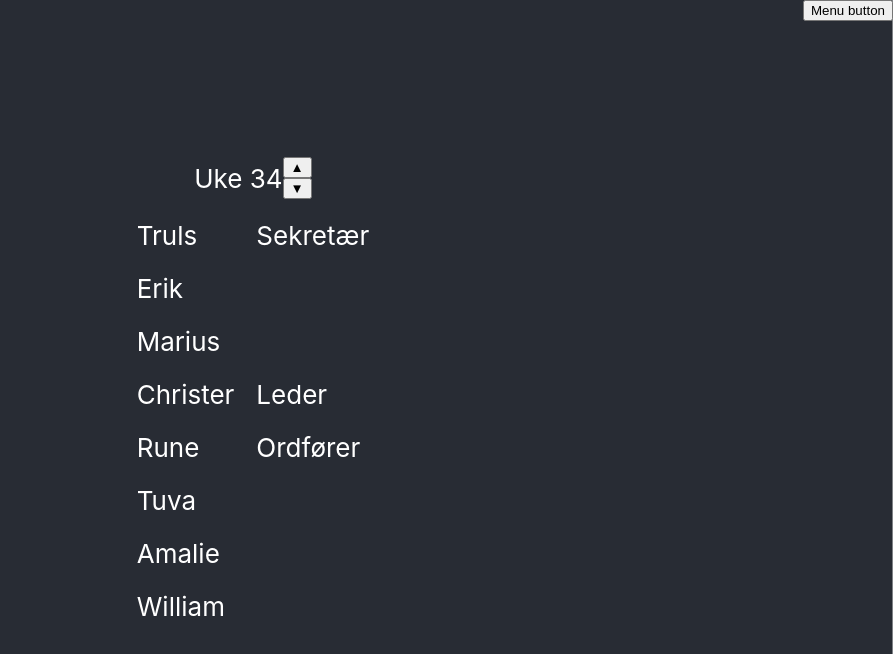
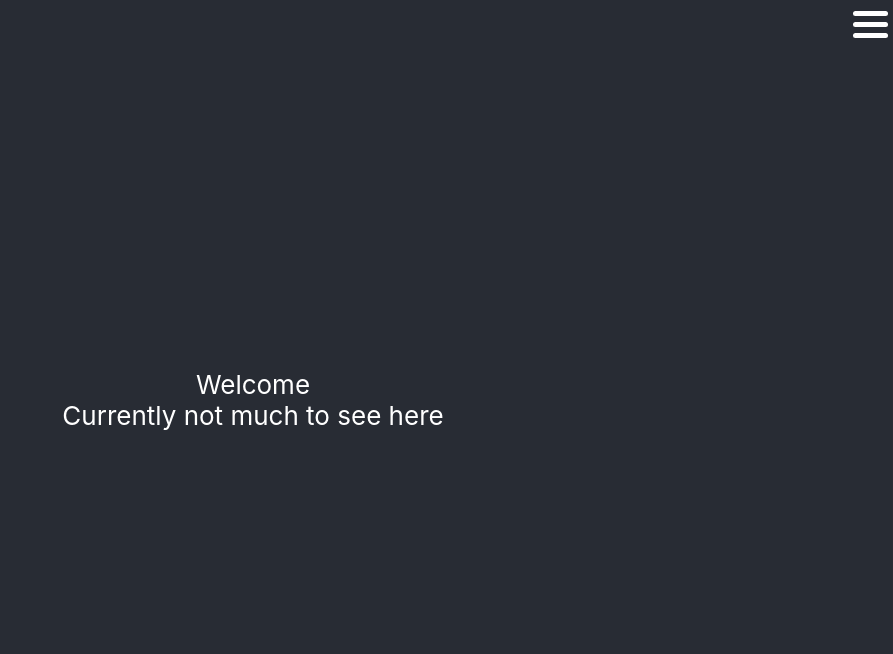
Before and after one commit to TrulsStenrud/React-app, a React (Create React App) app: page / in a window 1280 px wide. Shown: the top 654 px of the page, without its empty margins (387-1280 px from the left). Built offline with nearby package versions, Linux system fonts and the light colour scheme.

Commit message:
Navigation menu is live, and not styled

```diff
--- a/package.json
+++ b/package.json
@@ -13,6 +13,7 @@
     "date-fns": "^2.15.0",
     "react": "^16.13.1",
     "react-dom": "^16.13.1",
+    "react-router-dom": "^5.2.0",
     "react-scripts": "3.4.3",
     "seedrandom": "^3.0.5",
     "styled-components": "^5.1.1",
@@ -41,6 +42,7 @@
     ]
   },
   "devDependencies": {
+    "@types/react-router-dom": "^5.1.6",
     "@types/seedrandom": "^2.4.28",
     "@types/styled-components": "^5.1.2"
   }
--- a/src/ManuOverlay/MenuOverlay.css
+++ b/src/ManuOverlay/MenuOverlay.css
@@ -17,41 +17,3 @@
     position: fixed;
     right: 0;
 }
-
-#slidingMenu {
-    position: fixed;
-    right: 0;
-    min-height: 100vh;
-    background-color: white;
-    transition: transform .5s cubic-bezier(0, .52, 0, 1);
-
-    display: flex;
-    flex-direction: column;
-    text-align: center;
-    align-items: center;
-    justify-content: center;
-}
-
-#slidingMenu.hide {
-    transform: translate3d(100%, 0, 0);
-}
-
-#slidingMenu.show {
-    transform: translate3d(0, 0, 0);
-}
-
-.image {
-    display: block;
-    margin: 0 auto;
-  }
-  .image:focus, .image:hover {
-    animation: wobble 1s 1;
-  }
-
-@keyframes wobble{
-      70%{
-          transform: rotate(50deg);
-      }
-
-
-}
--- a/src/ManuOverlay/MenuOverlay.tsx
+++ b/src/ManuOverlay/MenuOverlay.tsx
@@ -1,27 +1,29 @@
-import { useState, useEffect } from "react"
+import { useState } from "react"
 import './MenuOverlay.css'
 import React from "react"
+import MenuButton from "../MenuButton/MenuButton"
+import SlidingMenu from "../SlidingMenu/SlidingMenu"
 
 const MenuOverlay = (props: { children: any }) => {
 
     var [isOpen, setOpen] = useState(false)
     const toggleOpen = () => setOpen(!isOpen)
 
-    const visibility = isOpen ? "show" : "hide"
+    function close() {
+        if (isOpen) {
+            setOpen(false)
+        }
+    }
 
-    return <>
-        <div id="slidingMenu" className={visibility}>
-            This is my sliding menu
-        </div>
-        <button id="menuBtn" onClick={toggleOpen}>
-            Menu button
-        </button>
+    return <div onClick={close}>
+        <SlidingMenu show={isOpen} />
+        <MenuButton id="menuBtn" onClick={toggleOpen} isClicked={isOpen} />
         <div className="Content">
             <header className="Content-header">
                 {props.children}
             </header>
         </div>
-    </>
+    </div>
 }
 
 export default MenuOverlay
--- /dev/null
+++ b/src/MenuButton/MenuButton.css
@@ -0,0 +1,34 @@
+
+
+.container {
+    display: inline-block;
+    cursor: pointer;
+    padding: 5px;
+}
+
+@media (hover: hover) and (pointer: fine){
+   .container:hover{
+        background-color: #55555555;
+    }
+}
+
+#bar1, #bar2, #bar3 {
+    min-width: 35px;
+    min-height: 5px;
+    background-color: white;
+    margin: 6px 0;
+    transition: 0.4s;
+    border-radius: 4px;
+}
+
+#bar1.change  {
+    -webkit-transform: rotate(45deg) scaleX(1.4142135624) translate(-4.5px, -8.5px);
+    transform: rotate(-45deg) scaleX(1.4142135624) translate(-4.5px, 8.5px);
+}
+
+#bar2.change {opacity: 0;}
+
+#bar3.change {
+    -webkit-transform: rotate(45deg) scaleX(1.4142135624) translate(-4.5px, -8.5px);
+    transform: rotate(45deg) scaleX(1.4142135624) translate(-4.5px, -8.5px);
+}
--- /dev/null
+++ b/src/MenuButton/MenuButton.tsx
@@ -0,0 +1,25 @@
+
+import React from "react"
+import "./MenuButton.css"
+
+
+
+type MenuButtonProps = {
+    onClick?: () => void,
+    id?: string | undefined,
+    isClicked: boolean,
+}
+
+const MenuButton = (props: MenuButtonProps) => {
+
+    const state = props.isClicked ? "change" : ""
+
+    const btn:any = <div id={props.id} className="container" onClick={props.onClick}>
+        <div id="bar1" className={state}></div>
+        <div id="bar2" className={state}></div>
+        <div id="bar3" className={state}></div>
+    </div>
+    return btn
+}
+
+export default MenuButton
--- /dev/null
+++ b/src/SlidingMenu/SlidingMenu.css
@@ -0,0 +1,29 @@
+#slidingMenu {
+    position: fixed;
+    right: 0;
+    min-height: 100vh;
+    background-color: #322f38;
+    transition: transform .5s cubic-bezier(0, .52, 0, 1);
+
+    display: flex;
+    flex-direction: column;
+    text-align: center;
+    align-items: center;
+    justify-content: center;
+    color: white;
+    font-size: calc(10px + 2vmin);
+}
+
+#slidingMenu.hide {
+    transform: translate3d(100%, 0, 0);
+}
+
+#slidingMenu.show {
+    transform: translate3d(0, 0, 0);
+}
+
+.link{
+    color: white;
+    text-decoration: none;
+    margin: 12px;
+}
--- /dev/null
+++ b/src/SlidingMenu/SlidingMenu.tsx
@@ -0,0 +1,14 @@
+import { Link } from "react-router-dom"
+import "./SlidingMenu.css"
+import React from "react"
+
+
+const SlidingMenu = (props: { show: boolean }) => {
+    const visibility = props.show ? "show" : "hide"
+    return <div id="slidingMenu" className={visibility}>
+        <Link className="link" to="/">Home</Link>
+        <Link className="link" to="/tekled">Tekled</Link>
+    </div>
+}
+
+export default SlidingMenu
--- a/src/index.tsx
+++ b/src/index.tsx
@@ -4,12 +4,28 @@ import './index.css';
 import TekledApp from './Tekledelse/TekledApp';
 import * as serviceWorker from './serviceWorker';
 import MenuOverlay from './ManuOverlay/MenuOverlay';
+import {
+  BrowserRouter as Router,
+  Switch,
+  Route
+} from "react-router-dom";
 
 ReactDOM.render(
   <React.StrictMode>
-    <MenuOverlay >
-      <TekledApp/>
-    </MenuOverlay>
+    <Router>
+      <MenuOverlay >
+        <Switch>
+          <Route path="/tekled">
+            <TekledApp />
+          </Route>
+          <Route path="/">
+            Welcome
+            <br/>
+            Currently not much to see here
+          </Route>
+        </Switch>
+      </MenuOverlay>
+    </Router>
   </React.StrictMode>,
   document.getElementById('root')
 );
```
Also changed, not shown: src/utils/ClickDetector.tsx (added, +46 -0 lines), 1 other file (tests, documents, lock files or other folders).
